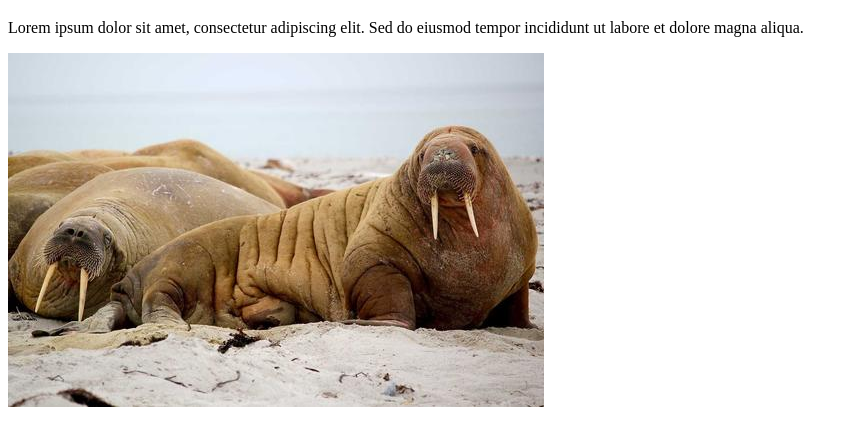
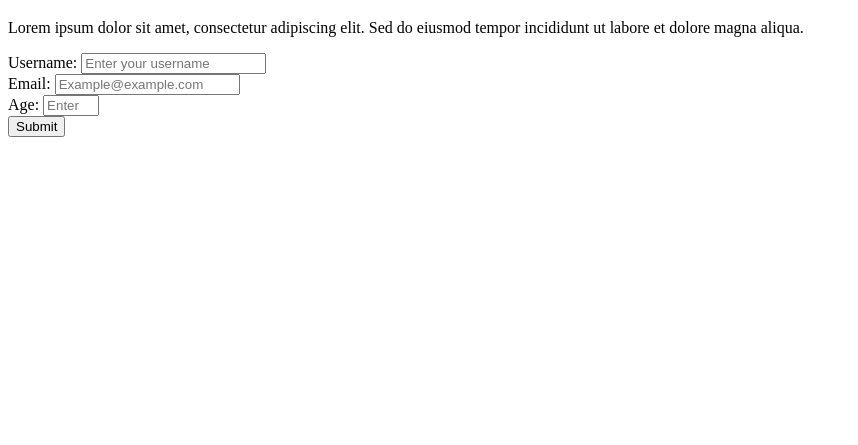
Before and after one commit to Ninuci5/Lesson-10-Task, a plain HTML site: page index.html in a window 1280 px wide. Shown: the part 61-506 px from the top of the page, without its empty margins (0-858 px from the left). Drawn offline with Linux system fonts and the light colour scheme.

Commit message:
added inputs

```diff
--- a/index.html
+++ b/index.html
@@ -6,8 +6,14 @@
     <title>Lesson-10-Task</title>
     <link rel="stylesheet" href="assets/css/style.css">
 
-    <meta name="description" content="Forms and tags.">
+    <meta name="description" content="Forms and tags."
     <meta name="author" content="John Doe">
+
+    <meta property="og:url"                content="https://ninuci5.github.io/Lesson-10-Task/" />
+    <meta property="og:type"               content="article" />
+    <meta property="og:title"              content="forms and tags" />
+    <meta property="og:description"        content="How  to use forms and tags" />
+    <meta property="og:image"              content="https://github.com/Ninuci5/Lesson-10-Task/blob/main/assets/img/1.jpg" />
 
 </head>
 <body>
@@ -15,7 +21,46 @@
     <p>Lorem ipsum dolor sit amet, consectetur adipiscing elit.
          Sed do eiusmod tempor incididunt ut labore et dolore magna aliqua.
      </p>
-     <img src="assets/img/1.jpg" alt="">
+     <form action="#">
+        <div class="container">
+            <label for="username">Username:</label>
+            <input type="text"
+            name="username"
+            placeholder="Enter your username"
+            id="username"
+            maxlength="5"
+            minlenghth="1"
+            required
+            />
+     </div>
+
+     <div class="form-field">
+        <label for="email">Email:</label>
+        <input
+        type="email"
+        name=" user email"
+        placeholder="Example@example.com"
+        id="email"
+        required />
+    </div>
+
+    <div class="form-field">
+        <label for="age">Age:</label>
+        <input
+            type="number"
+            name="user age"
+            placeholder="Enter your age"
+            id="age"
+            min="10"
+            max="20"
+            required />
+    </div>
+
+        <button type="submit">Submit</button>
+
+
+
+     </form>
 
 </body>
 </html>
```
